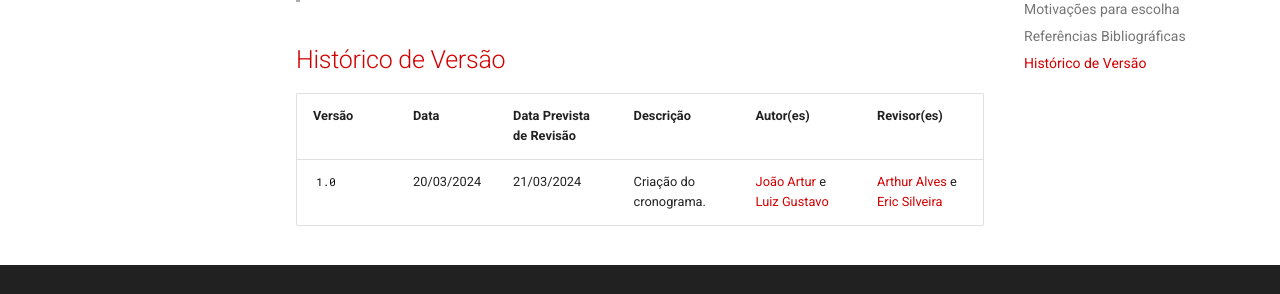
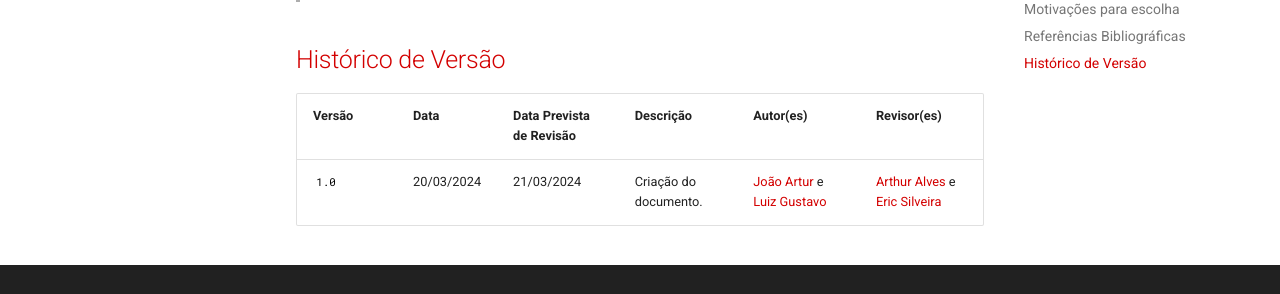
Before and after one commit to LuizGust4vo/2024.1-CD-MOJ-IHC, an MkDocs documentation site: the page built from docs/planejamento/processosDesign.md, in a window 1280 px wide and 900 px high, scrolled down 4920 px. Shown: the part 498-792 px from the top of the window. Built offline with MkDocs 1.6.1 and Material for MkDocs 9.7.7, drawn with Linux system fonts in a browser that asks for light colours; comment, search, counter and statistics services are not loaded; the version menu is left out.

Commit message:
Corrigindo erro

```diff
--- a/docs/planejamento/processosDesign.md
+++ b/docs/planejamento/processosDesign.md
@@ -110,4 +110,4 @@ Considerando que o sistema já está em produção começaremos com a etapa de i
 
 | Versão| Data | Data Prevista de Revisão| Descrição  | Autor(es)  | Revisor(es) |
 | ------- | ------ | ------ | ------- | -------- | -------- |
-| `1.0` | 20/03/2024 | 21/03/2024 | Criação do cronograma. | [João Artur](https://github.com/joao-artl) e [Luiz Gustavo](https://github.com/LuizGust4vo) | [Arthur Alves](https://github.com/Arthrok) e [Eric Silveira](https://github.com/ericbky) |
+| `1.0` | 20/03/2024 | 21/03/2024 | Criação do documento. | [João Artur](https://github.com/joao-artl) e [Luiz Gustavo](https://github.com/LuizGust4vo) | [Arthur Alves](https://github.com/Arthrok) e [Eric Silveira](https://github.com/ericbky) |
```
